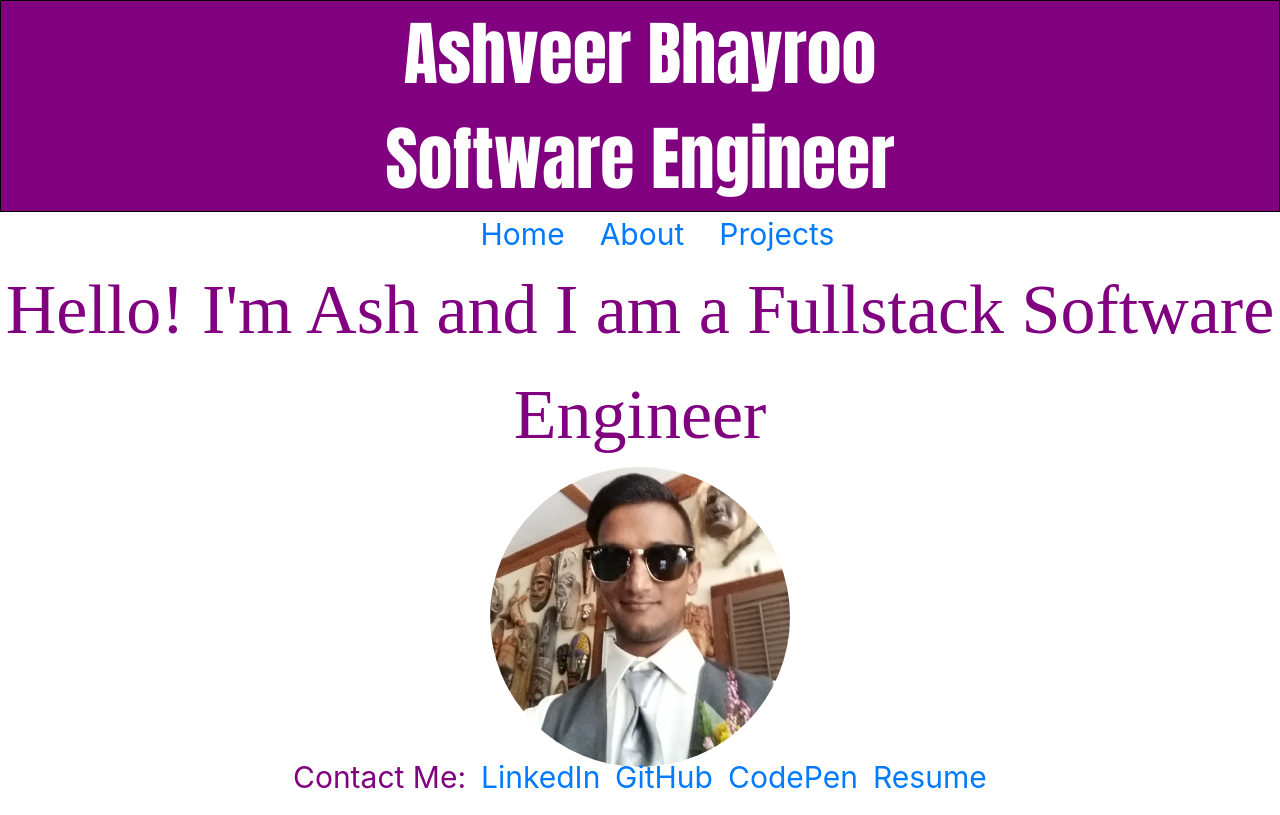
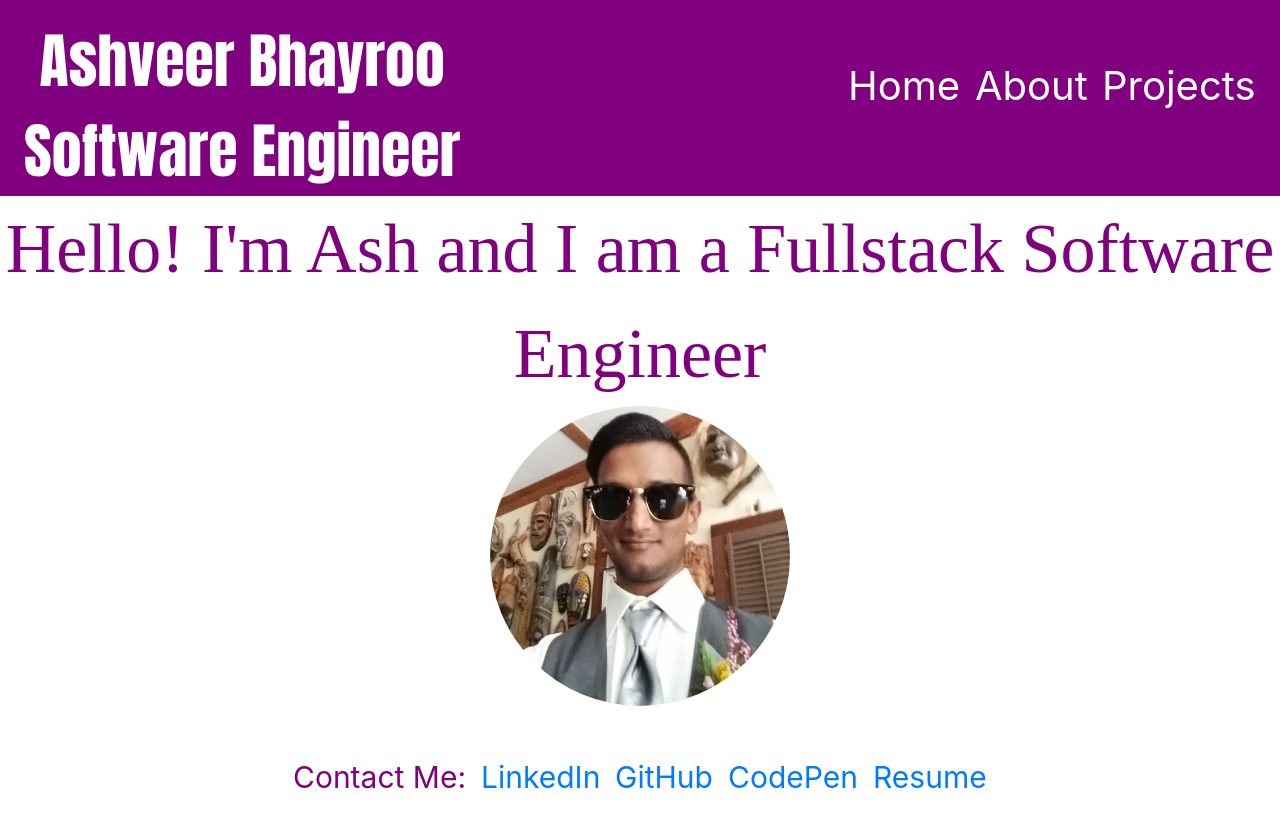
Before and after one commit to AshveerB/portfolio, a React (Create React App) app: page /home in a window 1280 px wide. Built offline with nearby package versions, Linux system fonts and the light colour scheme; a web font is replaced by a local one.

Commit message:
combine header and navigation components

```diff
--- a/src/App.js
+++ b/src/App.js
@@ -1,6 +1,5 @@
 import './App.css';
 import { Route, Redirect } from 'react-router-dom';
-import Header from './components/header/Header'
 import Navigation from './components/navigation/Navigation'
 import Home from './components/home/Home'
 import About from './components/about/About'
@@ -9,7 +8,6 @@ import Projects from './components/projects/Projects'
 function App() {
   return (
 		<div className='App'>
-			<Header />
 			<Navigation />
 			<main>
 				<Route path='/home' component={Home} />
--- a/src/components/header/Header.css
+++ /dev/null
@@ -1,37 +0,0 @@
-.headerDiv {
-    border: solid 1px black;
-    background-color: purple;
-}
-
-.name {
-    color: white;
-    font-family: 'Anton', sans-serif;
-}
-
-.title {
-    color: white;
-    font-family: 'Anton', sans-serif;
-}
-
-@media only screen and (max-width: 600px) {
-    .name {
-        font-size: 40px;
-        text-align: center;
-    }
-
-    .title {
-        font-size: 40px;
-        text-align: center;
-    }
-}
-
-@media only screen and (min-width: 600px) {
-    .name {
-        font-size: 70px;
-        text-align: center;
-    }
-    .title {
-        font-size: 70px;
-        text-align: center;
-    }
-}
--- a/src/components/header/Header.js
+++ /dev/null
@@ -1,13 +0,0 @@
-import React from 'react';
-import './Header.css'
-
-const Header = () => {
-    return (
-        <div className='headerDiv'>
-            <div className='name'>Ashveer Bhayroo</div>
-            <div className='title'>Software Engineer</div>
-        </div>
-    );
-};
-
-export default Header;
--- a/src/components/navigation/Navigation.css
+++ b/src/components/navigation/Navigation.css
@@ -1,29 +1,6 @@
-span {
-    padding-left: 10px;
-    font-size: 25px;
-    align-items: center;
-}
-
-.navigationContainer {
-    display: flex;
-    justify-content: center;
-    flex-wrap: nowrap
-}
-
-@media only screen and (max-width: 600px) {
-    span {
-        font-size: 20px;
-    }
-}
-
-@media only screen and (min-width: 600px) {
-    span {
-        font-size: 30px;
-        padding-left: 20px;
-    }
-}
-
 .hvr-grow {
+  display: inline-block;
+  vertical-align: middle;
   -webkit-transform: perspective(1px) translateZ(0);
   transform: perspective(1px) translateZ(0);
   box-shadow: 0 0 1px rgba(0, 0, 0, 0);
@@ -36,3 +13,68 @@ span {
   -webkit-transform: scale(1.1);
   transform: scale(1.1);
 }
+
+.navigationContainer {
+    display: flex;
+    justify-content: space-between;
+    background-color: purple;
+    color: white;
+}
+
+.brand {
+    font-family: 'Anton', sans-serif;
+    margin-top: 1rem;
+    margin-left: 1.5rem;
+}
+
+.navigation {
+    margin-top: 1rem;
+    margin-right: 1.5rem;
+    height: 100px;
+    display: flex;
+    justify-content: flex-end
+}
+
+.white {
+    color: white;
+}
+
+@media only screen and (max-width: 600px) {
+    .brand {
+        font-size: 40px;
+    }
+    .navigation {
+        display: flex;
+        flex-direction: column;
+        font-size: 20px;
+    }
+}
+
+@media only screen and (min-width: 600px) {
+    .brand {
+        font-size: 45px;
+    }
+    .navigation {
+        display: flex;
+        flex-direction: column;
+        font-size: 20px;
+    }
+}
+
+@media only screen and (min-width: 768px) {
+    .navigation {
+        display: flex;
+        flex-direction: row;
+        align-items: flex-end;
+        font-size: 30px;
+    }
+}
+
+@media only screen and (min-width: 992px) {
+    .brand {
+        font-size: 60px;
+    }
+    .navigation {
+        font-size: 40px;
+    }
+}
--- a/src/components/navigation/Navigation.js
+++ b/src/components/navigation/Navigation.js
@@ -4,11 +4,14 @@ import './Navigation.css'
 
 const Navigation = () => {
     return (
-        <div className='navigationContainer'>
-            <span><Link to='/home' className='hvr-grow'>Home</Link></span>
-            <span><Link to='/about' className='hvr-grow'>About</Link></span>
-            <span><Link to='/projects' className='hvr-grow'>Projects</Link></span>
-        </div>
+        <nav className='navigationContainer'>
+            <div className='brand'>Ashveer Bhayroo<br />Software Engineer</div>
+            <div className='navigation'>
+                <span><Link to='/home' className='hvr-grow white'>Home</Link></span>
+                <span><Link to='/about' className='hvr-grow white'>About</Link></span>
+                <span><Link to='/projects' className='hvr-grow white'>Projects</Link></span>
+            </div>
+        </nav>
     );
 };
 
```
Also changed, not shown: 1 other file (tests, documents, lock files or other folders).
